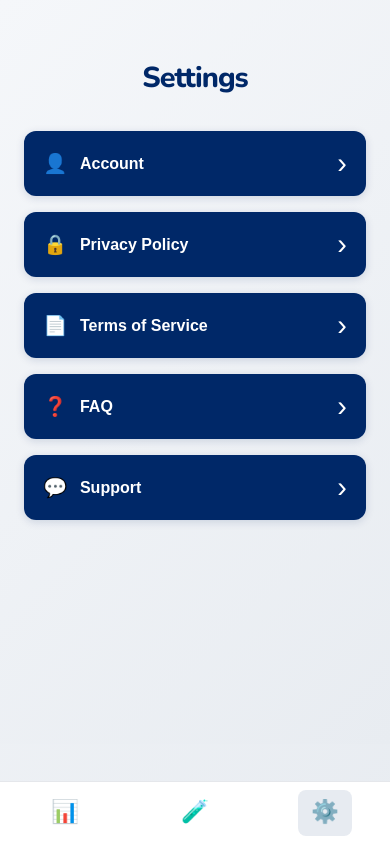
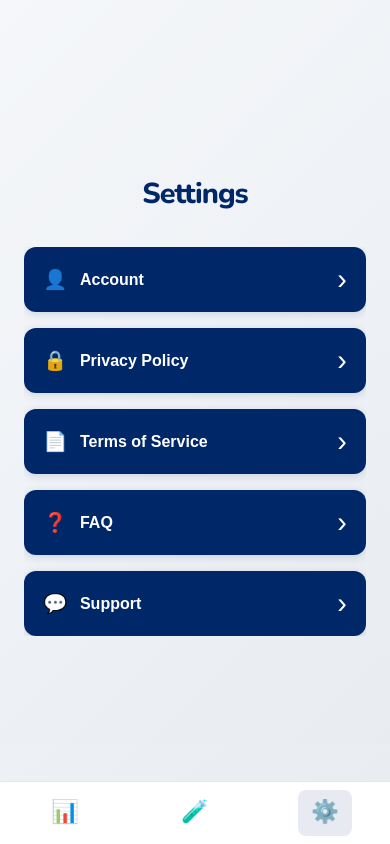
Before and after one commit to fullcircleAI/cbr-ai-coach, a React (Create React App) app: page /settings in a window 390 px wide. Built offline with nearby package versions, Linux system fonts and the light colour scheme.

Commit message:
Make Settings main page unscrollable on all screens - sub-pages remain scrollable

```diff
--- a/src/components/Settings.css
+++ b/src/components/Settings.css
@@ -2,18 +2,22 @@
 .settings-container {
   width: 100%;
   max-width: 100%;
-  min-height: 100vh;
+  height: 100%;
   padding: 1rem;
   box-sizing: border-box;
+  overflow: hidden;
 }
 
 /* ========== MAIN SETTINGS PAGE ========== */
 .settings-page {
   width: 100%;
+  height: 100%;
   display: flex;
   flex-direction: column;
   align-items: center;
+  justify-content: center;
   padding-top: 2rem;
+  overflow: hidden;
 }
 
 .settings-header {
@@ -36,6 +40,8 @@
   display: flex;
   flex-direction: column;
   gap: 1rem;
+  overflow: hidden;
+  flex-shrink: 0;
 }
 
 .settings-btn-wrapper {
@@ -83,6 +89,9 @@
   width: 100%;
   max-width: 800px;
   margin: 0 auto;
+  height: 100%;
+  overflow-y: auto;
+  padding-bottom: 2rem;
 }
 
 .settings-subpage-header {
@@ -506,10 +515,20 @@
 @media (max-width: 768px) {
   .settings-container {
     padding: 0.5rem;
+    height: calc(100vh - 100px);
+  }
+
+  .settings-page {
+    height: 100%;
+    overflow: hidden;
   }
 
   .settings-title {
     font-size: 1.8rem;
+  }
+
+  .settings-main-menu {
+    overflow: hidden;
   }
 
   .settings-main-menu-btn {
@@ -519,6 +538,10 @@
 
   .settings-icon {
     font-size: 1.2rem;
+  }
+
+  .settings-subpage {
+    height: calc(100vh - 100px);
   }
 
   .settings-subpage-title {
@@ -544,8 +567,22 @@
 
 /* Tablet (max-width: 1024px) */
 @media (max-width: 1024px) {
+  .settings-container {
+    height: calc(100vh - 120px);
+  }
+
+  .settings-page {
+    height: 100%;
+    overflow: hidden;
+  }
+
   .settings-main-menu {
     max-width: 100%;
+    overflow: hidden;
+  }
+
+  .settings-subpage {
+    height: calc(100vh - 120px);
   }
 }
 
@@ -553,13 +590,21 @@
 @media (min-width: 1025px) {
   .settings-container {
     padding: 2rem;
+    height: calc(100vh - 2rem);
   }
 
   .settings-page {
     padding-top: 3rem;
+    height: 100%;
+    overflow: hidden;
   }
 
   .settings-main-menu {
     max-width: 600px;
+    overflow: hidden;
+  }
+
+  .settings-subpage {
+    height: calc(100vh - 4rem);
   }
 }
```
